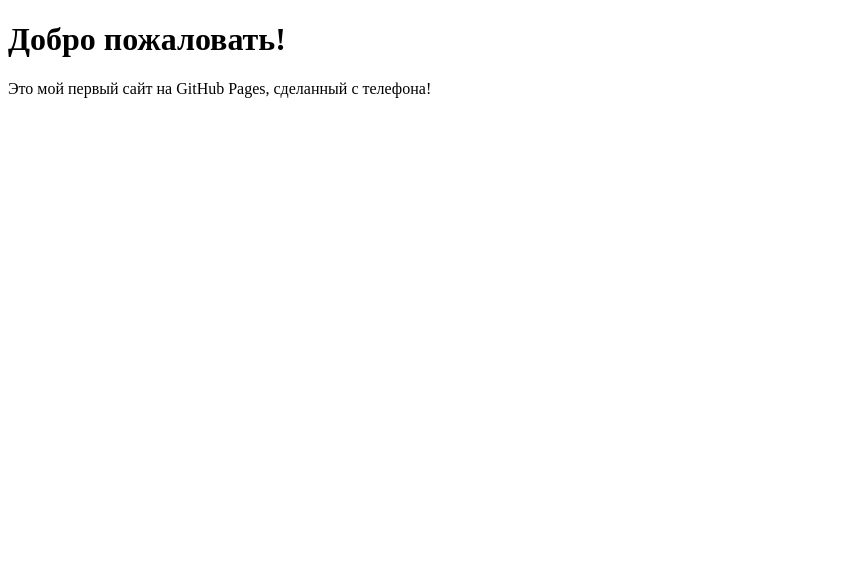
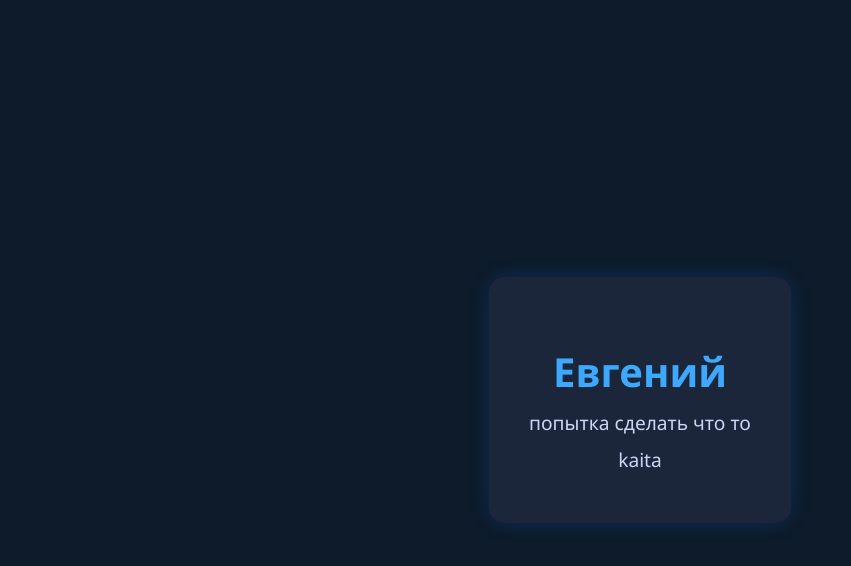
Before and after one commit to Kaitatata/kaitatata.github.io, a plain HTML site: page index.html in a window 1280 px wide. Shown: the whole page, without its empty margins (0-851 px from the left). Drawn offline with Linux system fonts and the light colour scheme.

Commit message:
Update index.html

```diff
--- a/index.html
+++ b/index.html
@@ -1,11 +1,54 @@
 <!DOCTYPE html>
-<html>
+<html lang="ru">
 <head>
   <meta charset="UTF-8">
-  <title>Привет, мир!</title>
+  <meta name="viewport" content="width=device-width, initial-scale=1.0">
+  <title>Евгений</title>
+  <style>
+    body {
+      font-family: 'Segoe UI', sans-serif;
+      background: #0d1b2a;
+      color: #e0f7ff;
+      margin: 0;
+      padding: 0;
+      display: flex;
+      justify-content: center;
+      align-items: center;
+      height: 100vh;
+    }
+
+    .card {
+      background: #1b263b;
+      border-radius: 16px;
+      padding: 40px;
+      box-shadow: 0 0 20px rgba(0, 123, 255, 0.2);
+      max-width: 400px;
+      text-align: center;
+    }
+
+    h1 {
+      font-size: 2.5em;
+      color: #3da9fc;
+      margin-bottom: 0.2em;
+    }
+
+    p {
+      font-size: 1.2em;
+      margin: 10px 0;
+      color: #cdd6f4;
+    }
+
+    .age {
+      font-weight: bold;
+      color: #89c2d9;
+    }
+  </style>
 </head>
 <body>
-  <h1>Добро пожаловать!</h1>
-  <p>Это мой первый сайт на GitHub Pages, сделанный с телефона!</p>
+  <div class="card">
+    <h1>Евгений</h1>
+    <p>попытка сделать что то</p>
+    <p>kaita</p>
+  </div>
 </body>
 </html>
```
